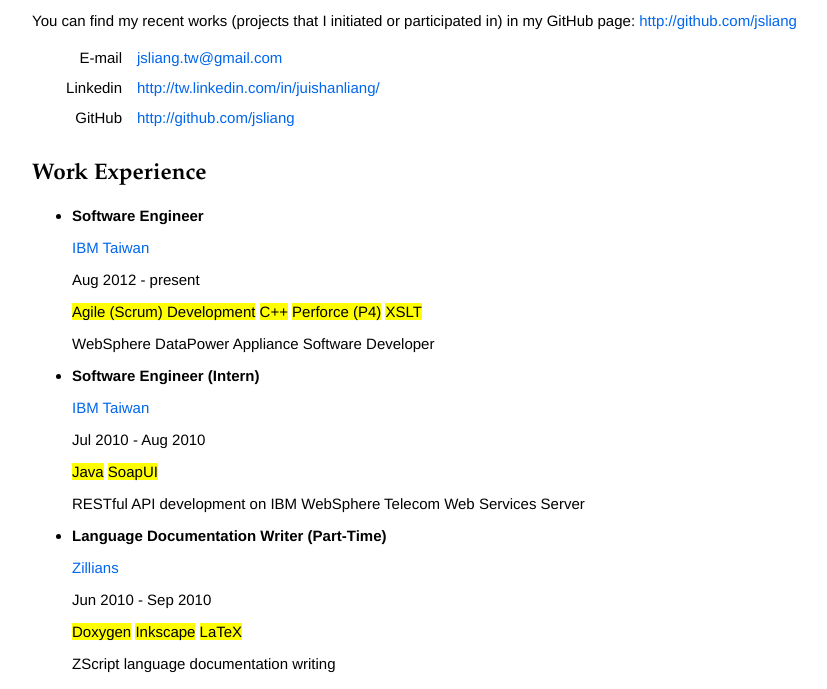
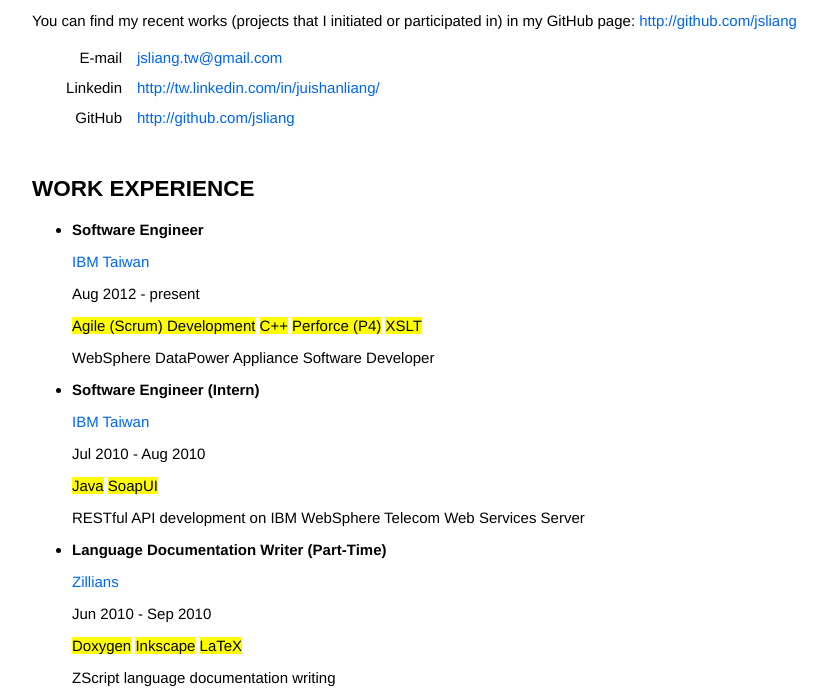
Before and after one commit to jsliang/jsliang.github.io, a plain HTML site: page index.html in a window 1280 px wide. Shown: the part 84-773 px from the top of the page, without its empty margins (96-923 px from the left). Drawn offline with Linux system fonts and the light colour scheme.

Commit message:
Modify style of headers

```diff
--- a/main.css
+++ b/main.css
@@ -4,14 +4,21 @@
     max-width: 1024px;
 }
 
-h1,
+h1
+{
+    font-family: "Microsoft YaHei", "Palatino Linotype", "Book Antiqua", Palatino, serif;
+}
+
 h2,
 h3,
 h4,
 h5,
 h6
 {
-    font-family: "Microsoft YaHei", "Palatino Linotype", "Book Antiqua", Palatino, serif;
+    font-family: 'Proxima Nova Bold', 'Segoe UI Bold', 'Roboto Bold', 'Droid Sans', Arial, sans-serif;
+    font-weight: bold;
+    margin-top: 2em;
+    text-transform: uppercase;
 }
 
 #name
```
